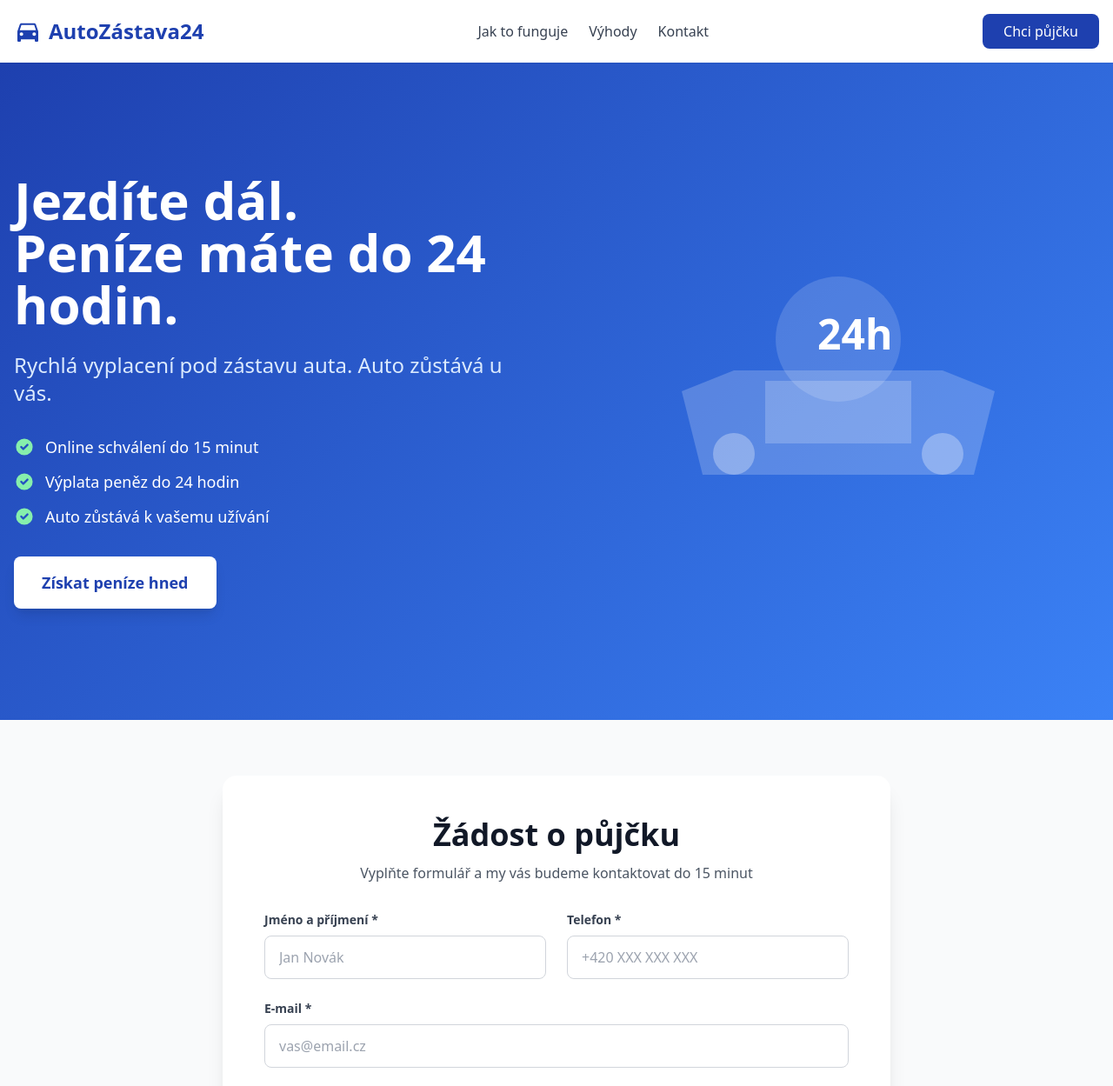
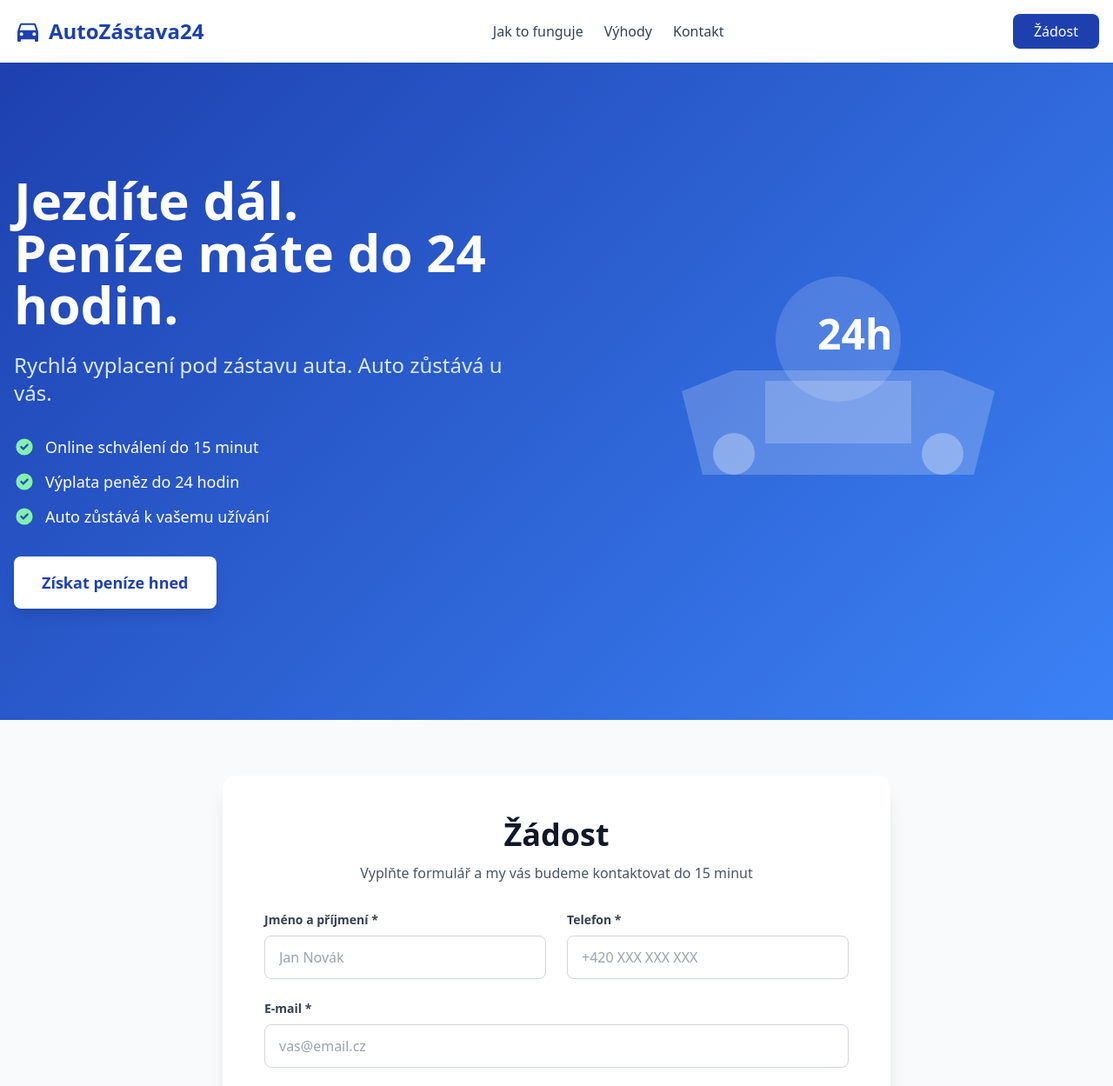
Before and after one commit to malonitest/zpaweb, a plain HTML site: page index.html in a window 1280 px wide. Shown: the top 1249 px of the page at 87% size. Drawn offline with nearby package versions, Linux system fonts and the light colour scheme.

Commit message:
Změna textů: 'Chci půjčku' -> 'Žádost', 'Žádost o půjčku' -> 'Žádost'

```diff
--- a/index.html
+++ b/index.html
@@ -386,7 +386,7 @@
                 <a href="#kontakt" class="text-gray-700 hover:text-primary transition">Kontakt</a>
             </div>
             <a href="#formular" class="bg-primary text-white px-6 py-2 rounded-lg hover:bg-blue-700 transition">
-                Chci půjčku
+                Žádost
             </a>
         </nav>
     </header>
@@ -447,7 +447,7 @@
         <div class="container mx-auto px-4">
             <div class="max-w-3xl mx-auto bg-white rounded-2xl shadow-xl p-8 md:p-12">
                 <h2 class="text-3xl md:text-4xl font-bold text-center mb-3 text-gray-900">
-                    Žádost o půjčku
+                    Žádost
                 </h2>
                 <p class="text-center text-gray-600 mb-8">
                     Vyplňte formulář a my vás budeme kontaktovat do 15 minut
@@ -855,7 +855,7 @@
                     <ul class="space-y-2 text-gray-400 text-sm">
                         <li><a href="#jak-to-funguje" class="hover:text-white transition">Jak to funguje</a></li>
                         <li><a href="#vyhody" class="hover:text-white transition">Výhody</a></li>
-                        <li><a href="#formular" class="hover:text-white transition">Žádost o půjčku</a></li>
+                        <li><a href="#formular" class="hover:text-white transition">Žádost</a></li>
                         <li><a href="#kontakt" class="hover:text-white transition">Kontakt</a></li>
                     </ul>
                 </div>
```
